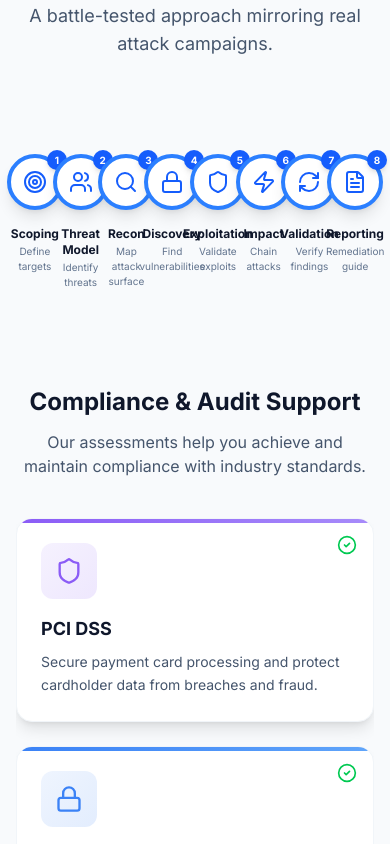
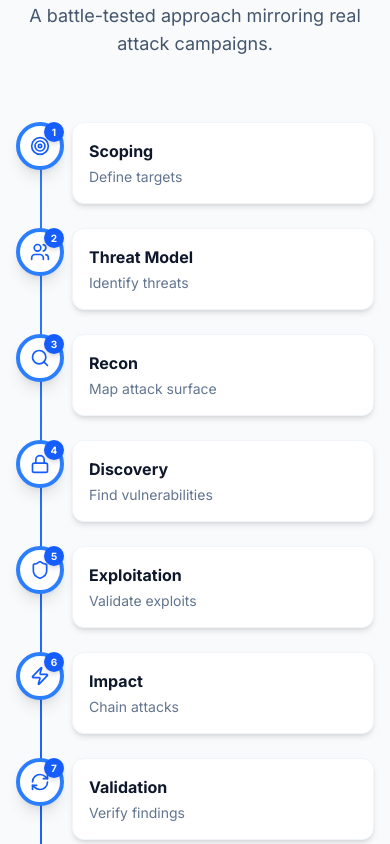
Before and after one commit to Siraj617/roor_recon, a Next.js app: page / in a window 390 px wide. Shown: the part 6280-7124 px from the top of the page. Built offline with nearby package versions, Linux system fonts and the light colour scheme.

Commit message:
Add responsive vertical timeline for mobile

```diff
--- a/components/sections/Methodology.tsx
+++ b/components/sections/Methodology.tsx
@@ -31,8 +31,8 @@ export function Methodology() {
                     subtitle="A battle-tested approach mirroring real attack campaigns."
                 />
 
-                {/* Horizontal Timeline - 8 Steps */}
-                <div className="relative max-w-6xl mx-auto mb-24 pt-8">
+                {/* Desktop: Horizontal Timeline */}
+                <div className="hidden lg:block relative max-w-6xl mx-auto mb-24 pt-8">
                     {/* Line Container */}
                     <div className="absolute top-16 left-[6%] right-[6%] h-1 z-0">
                         <div className="absolute inset-0 bg-slate-200 rounded-full" />
@@ -79,6 +79,47 @@ export function Methodology() {
                                     <p className="text-slate-500 text-[10px] mt-0.5">{step.desc}</p>
                                 </motion.div>
                             </div>
+                        ))}
+                    </div>
+                </div>
+
+                {/* Mobile: Vertical Timeline */}
+                <div className="lg:hidden relative max-w-md mx-auto mb-16">
+                    {/* Vertical Line */}
+                    <div className="absolute left-6 top-0 bottom-0 w-0.5 bg-slate-200">
+                        <motion.div
+                            className="absolute top-0 left-0 right-0 bg-gradient-to-b from-blue-500 to-blue-600"
+                            initial={{ height: "0%" }}
+                            whileInView={{ height: "100%" }}
+                            viewport={{ once: true }}
+                            transition={{ duration: 2, ease: "easeOut" }}
+                        />
+                    </div>
+
+                    <div className="relative space-y-6">
+                        {steps.map((step, index) => (
+                            <motion.div
+                                key={index}
+                                className="relative flex items-start gap-4 pl-14"
+                                initial={{ opacity: 0, x: -20 }}
+                                whileInView={{ opacity: 1, x: 0 }}
+                                viewport={{ once: true }}
+                                transition={{ duration: 0.4, delay: index * 0.1 }}
+                            >
+                                {/* Circle with Icon */}
+                                <div className="absolute left-0 w-12 h-12 rounded-full bg-white border-4 border-blue-500 flex items-center justify-center shadow-lg">
+                                    <step.icon className="w-5 h-5 text-blue-600" />
+                                    <div className="absolute -top-1 -right-1 w-5 h-5 rounded-full bg-blue-600 text-white text-[10px] font-bold flex items-center justify-center shadow-md">
+                                        {index + 1}
+                                    </div>
+                                </div>
+
+                                {/* Content Card */}
+                                <div className="flex-1 bg-white rounded-xl p-4 shadow-md border border-slate-100">
+                                    <h3 className="font-bold text-slate-900">{step.title}</h3>
+                                    <p className="text-sm text-slate-500 mt-1">{step.desc}</p>
+                                </div>
+                            </motion.div>
                         ))}
                     </div>
                 </div>
```
